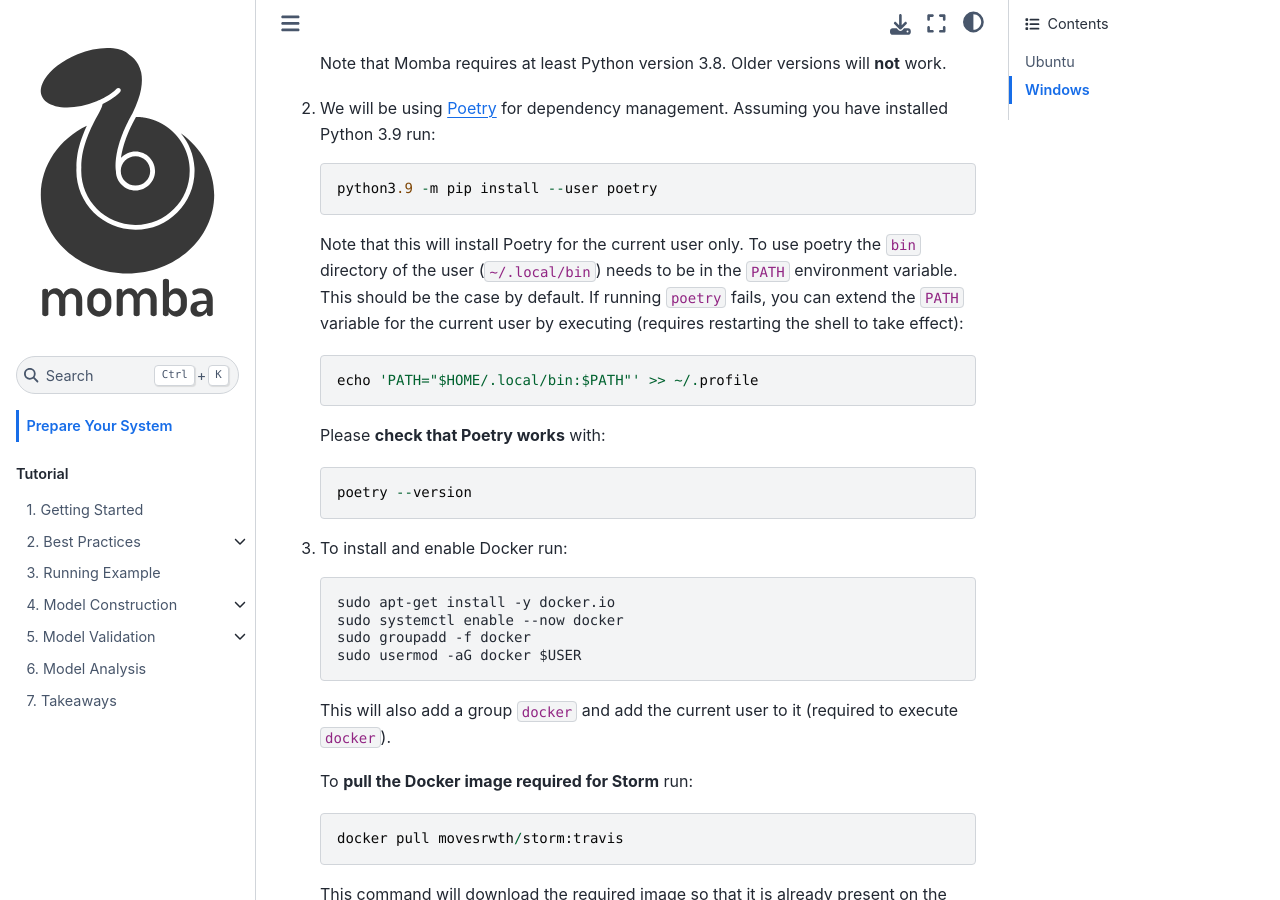
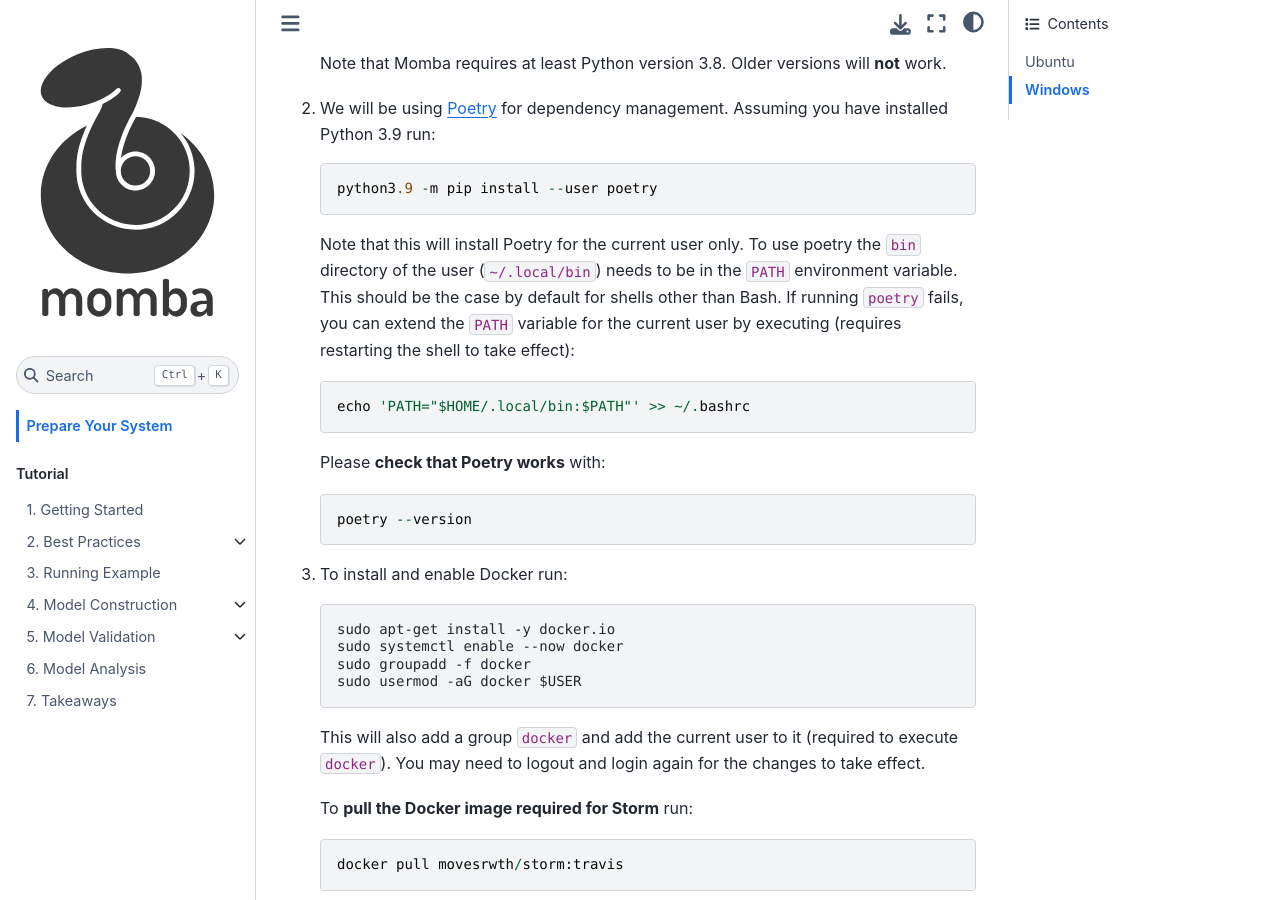
Before and after one commit to udsdepend/fm21-momba-tutorial, a Jupyter Book: the page built from book/preparation.md, in a window 1280 px wide and 900 px high, scrolled down 752 px. Built offline with Jupyter Book 1.0.4 settings and Sphinx 7.4.7 and the Sphinx Book theme 1.1.4, drawn with Linux system fonts in a browser that asks for light colours.

Commit message:
update preparation instructions

````diff
--- a/book/preparation.md
+++ b/book/preparation.md
@@ -32,10 +32,10 @@
     ```
     Note that this will install Poetry for the current user only.
     To use poetry the `bin` directory of the user (`~/.local/bin`) needs to be in the `PATH` environment variable.
-    This should be the case by default.
+    This should be the case by default for shells other than Bash.
     If running `poetry` fails, you can extend the `PATH` variable for the current user by executing (requires restarting the shell to take effect):
     ```
-    echo 'PATH="$HOME/.local/bin:$PATH"' >> ~/.profile
+    echo 'PATH="$HOME/.local/bin:$PATH"' >> ~/.bashrc
     ```
     Please **check that Poetry works** with:
     ```
@@ -49,6 +49,7 @@
     sudo usermod -aG docker $USER
     ```
     This will also add a group `docker` and add the current user to it (required to execute `docker`).
+    You may need to logout and login again for the changes to take effect.
 
     To **pull the Docker image required for Storm** run:
     ```
````
